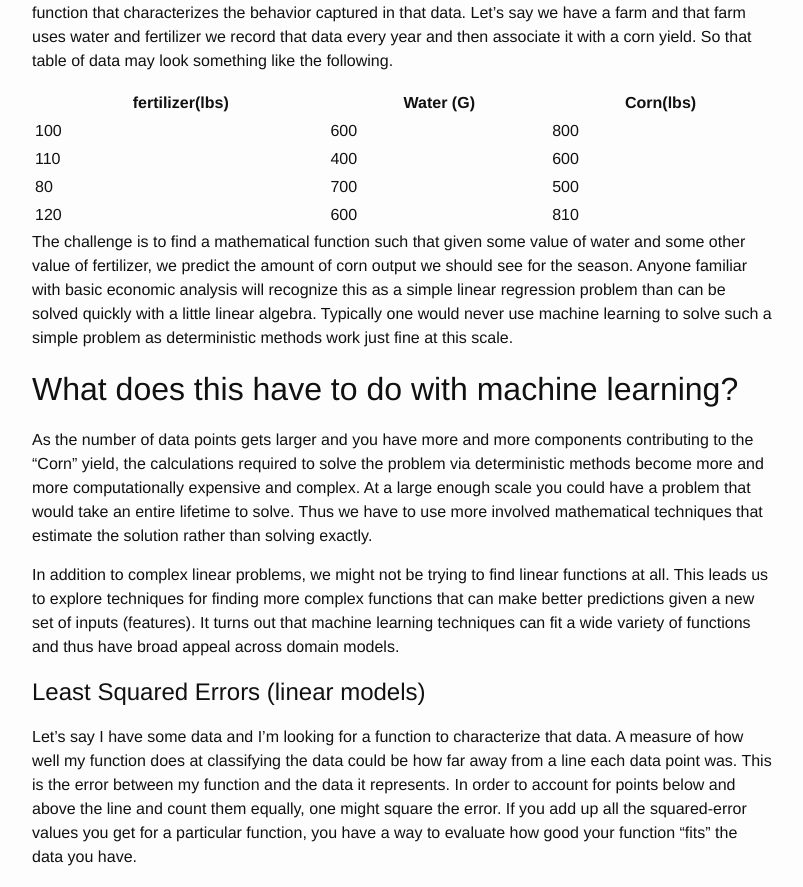
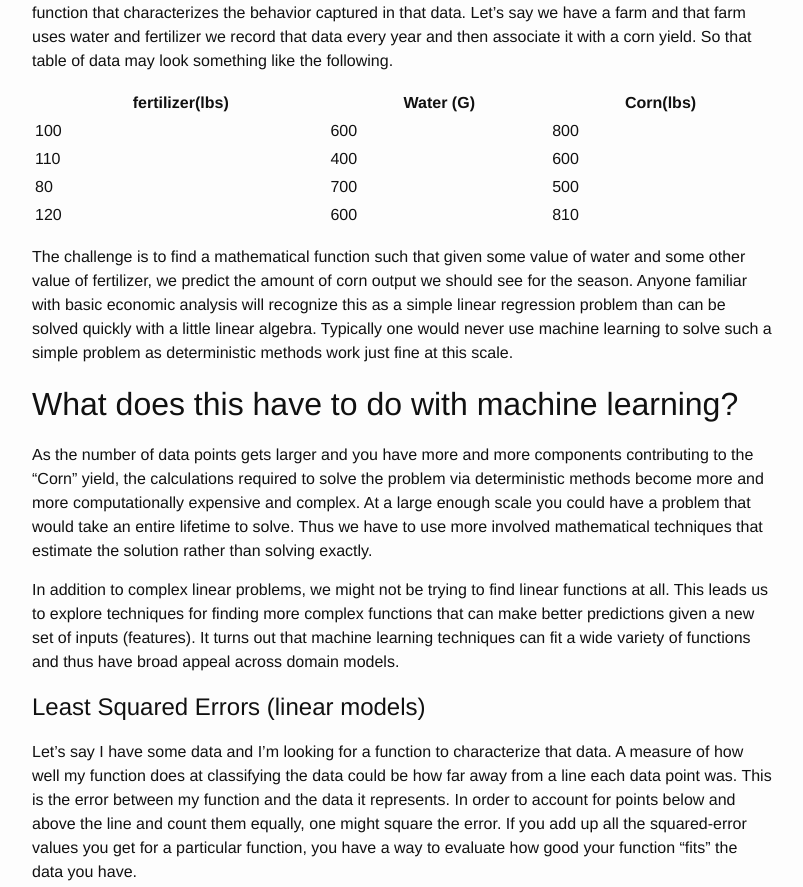
Before and after one commit to johnnyiller/johnnyiller.github.io, a Jekyll site: the page built from _posts/2016-12-1-intro-to-machine-learning.markdown, in a window 1280 px wide. Shown: the part 481-1368 px from the top of the page, without its empty margins (238-1041 px from the left). Built offline with Jekyll 4.4.1, drawn with Linux system fonts in a browser that asks for light colours; comment, search, counter and statistics services are not loaded.

Commit message:
Update _base.scss

```diff
--- a/_sass/_base.scss
+++ b/_sass/_base.scss
@@ -23,14 +23,16 @@
     -webkit-text-size-adjust: 100%;
 }
 
-
+table {
+    width: 100%;
+}
 
 /**
  * Set `margin-bottom` to maintain vertical rhythm
  */
 h1, h2, h3, h4, h5, h6,
 p, blockquote, pre,
-ul, ol, dl, figure,
+ul, ol, table, dl, figure,
 %vertical-rhythm {
     margin-bottom: $spacing-unit / 2;
 }
```
